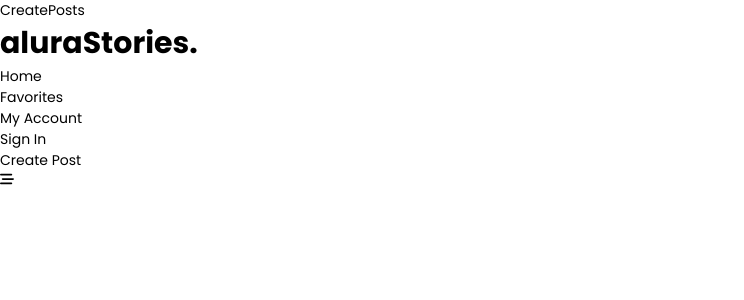
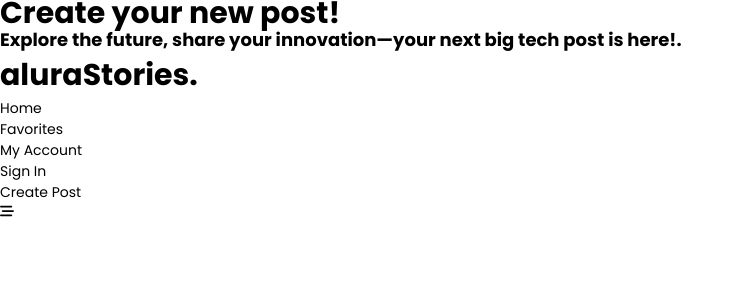
Before and after one commit to Guedevz/aluraStories, a React (Vite) app: page /create-posts in a window 1280 px wide. Shown: the top 300 px of the page, without its empty margins (0-744 px from the left). Built offline with nearby package versions, Linux system fonts and the light colour scheme; no server answers.

Commit message:
Crea y estiliza el titulo y subtitulo del componente

```diff
--- a/src/pages/CreatePosts/index.jsx
+++ b/src/pages/CreatePosts/index.jsx
@@ -4,7 +4,12 @@ import Layout from "../../components/Layout"
 const CreatePosts = () => {
     return (
         <Layout>
-            CreatePosts
+            <div className='flex flex-col justify-center items-center gap-6 px-5 text-center'>
+                <h2 style={{ fontSize: "clamp(2rem, 4vw, 3rem)", fontWeight: "bold"}}>Create your new post!</h2>
+                <p style={{ fontSize: "clamp(1.2rem, 4vw, 1.8rem)", fontWeight: "bold"}} className='text-3xl font-medium text-gray-500'>
+                    Explore the future, share your innovation—your next big tech post is here!.
+                </p>
+            </div>
         </Layout>
     )
 }
```
